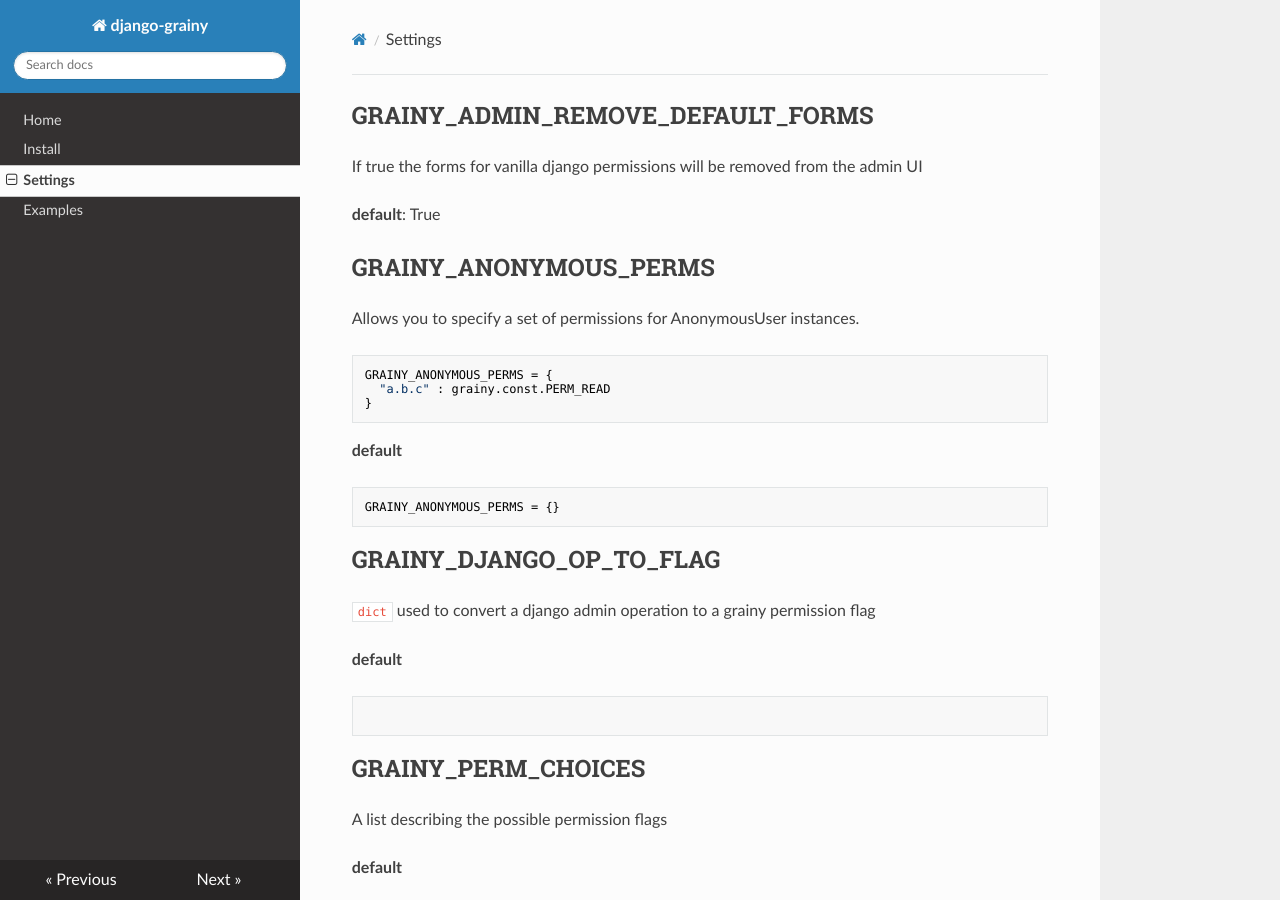
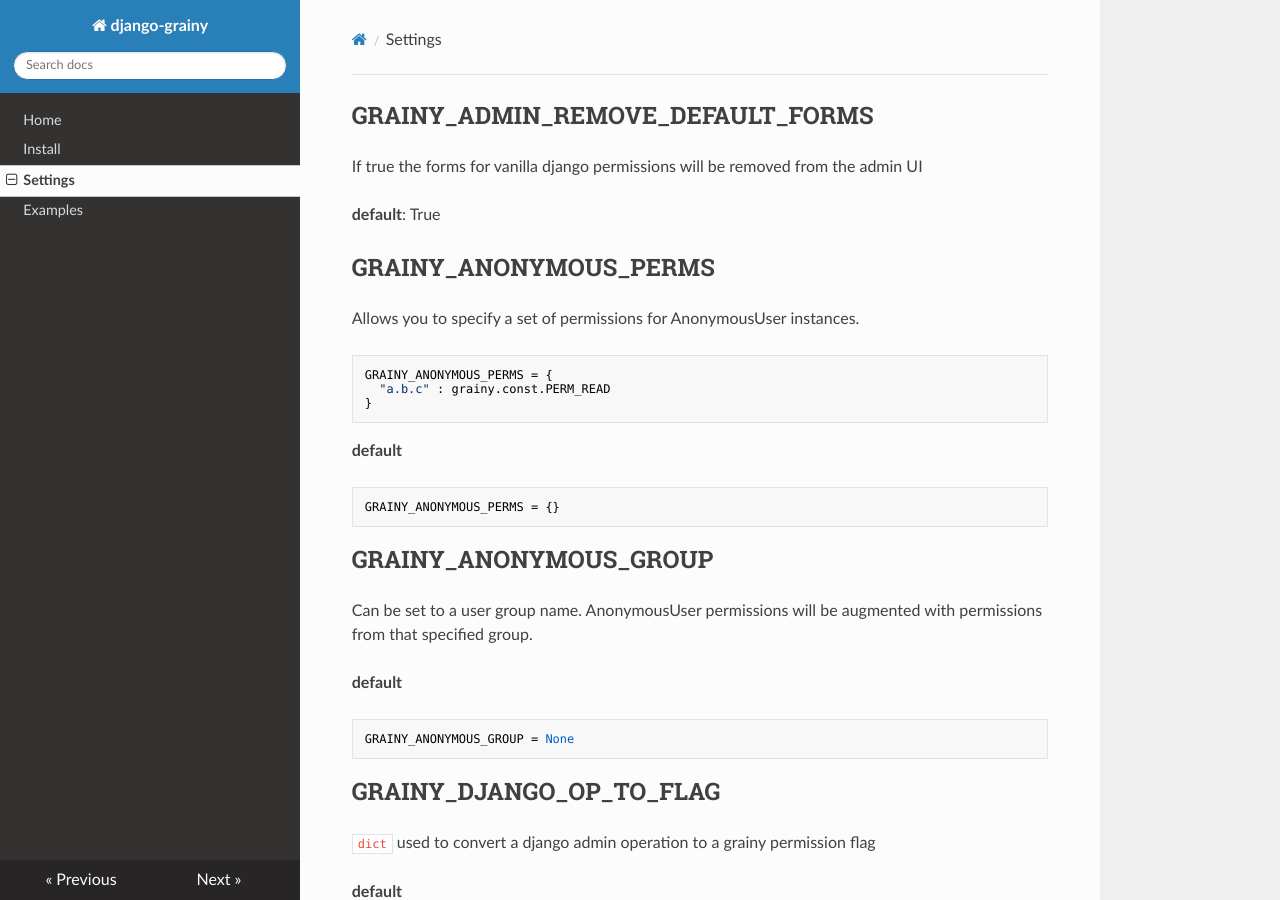
Before and after one commit to 20c/django-grainy, an MkDocs documentation site: the page built from docs/settings.md, in a window 1280 px wide and 900 px high. Built offline with MkDocs 1.6.1, drawn with Linux system fonts in a browser that asks for light colours; nearby versions of some CDN libraries; old or Windows-style settings are respelled for this version of MkDocs.

````diff
--- a/docs/settings.md
+++ b/docs/settings.md
@@ -17,6 +17,16 @@ GRAINY_ANONYMOUS_PERMS = {
 **default**
 ```py
 GRAINY_ANONYMOUS_PERMS = {}
+```
+
+## GRAINY_ANONYMOUS_GROUP
+
+Can be set to a user group name. AnonymousUser permissions will be augmented
+with permissions from that specified group.
+
+**default**
+```py
+GRAINY_ANONYMOUS_GROUP = None
 ```
 
 ## GRAINY_DJANGO_OP_TO_FLAG
````
Also changed, not shown: CHANGELOG.yaml (+11 -3 lines).
